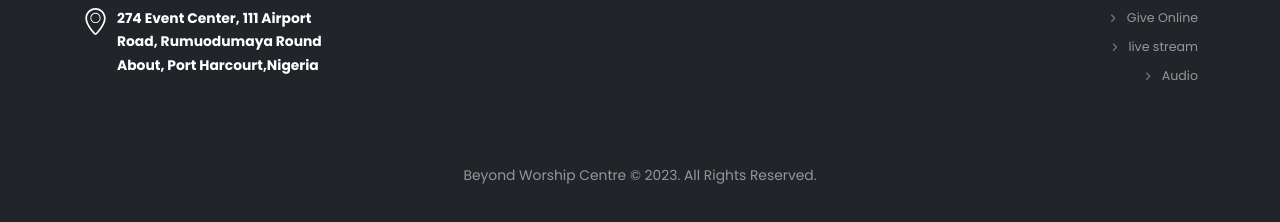
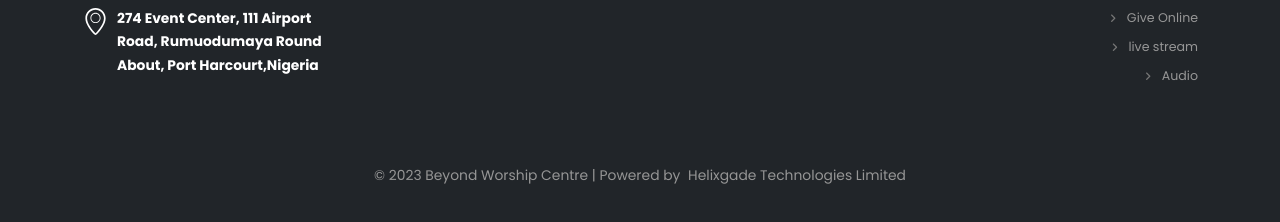
Before and after one commit to Alphadude/bwc-2, a plain HTML site: page about.html in a window 1280 px wide. Shown: the part 2989-3211 px from the top of the page. Drawn offline with Linux system fonts and the light colour scheme; some packages are replaced by stand-ins of ours.

Commit message:
added powered by

```diff
--- a/about.html
+++ b/about.html
@@ -389,7 +389,8 @@
 					<div class="container">
 						<div class="row">
 							<div class="col text-center">
-								<p class="text-color-grey text-3-5">Beyond Worship Centre © 2023. All Rights Reserved.</p>
+								<p class="text-color-grey text-3-5">© 2023 Beyond Worship Centre | Powered by <a href="https://helixgade.com" class="link-hover-style-1 ms-1"> Helixgade Technologies Limited</a></p>
+
 							</div>
 						</div>
 					</div>
```
Also changed, not shown: audio.html (+2 -1 lines), contact.html (+1 -1 lines), expressions.html (+2 -1 lines), give.html (+2 -1 lines), index.html (+2 -1 lines), nextstep.html (+2 -1 lines).
